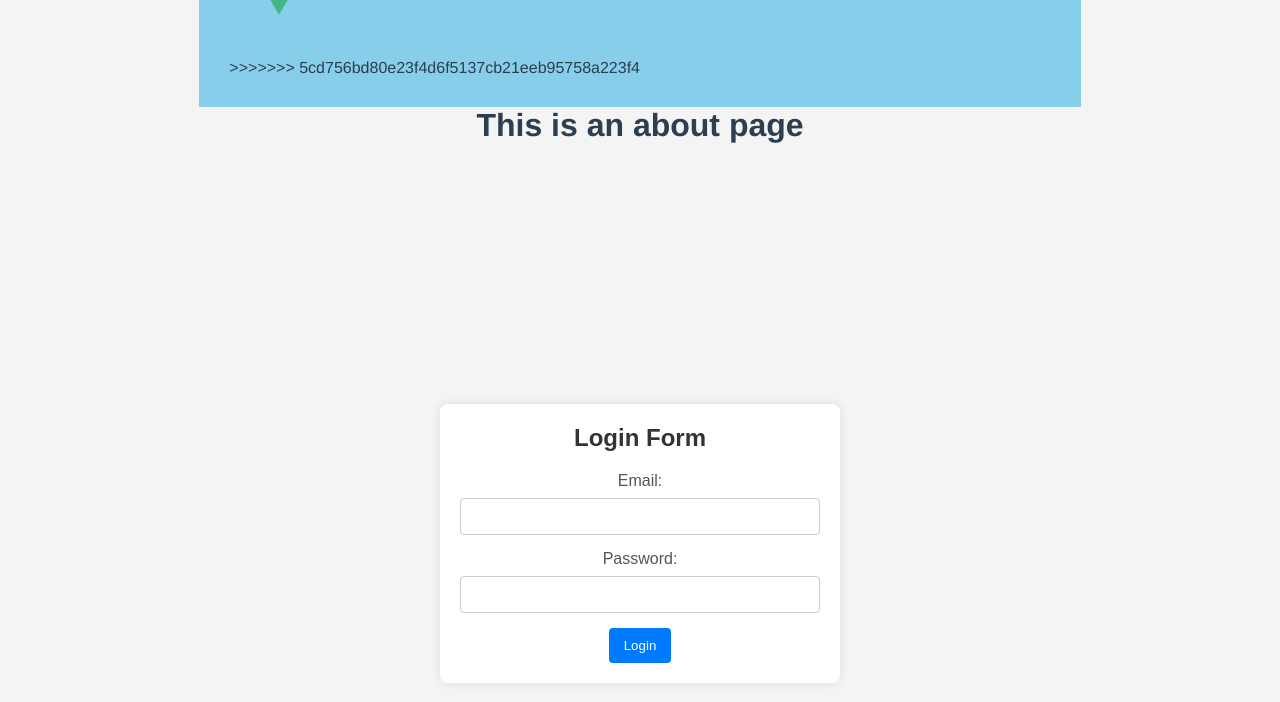
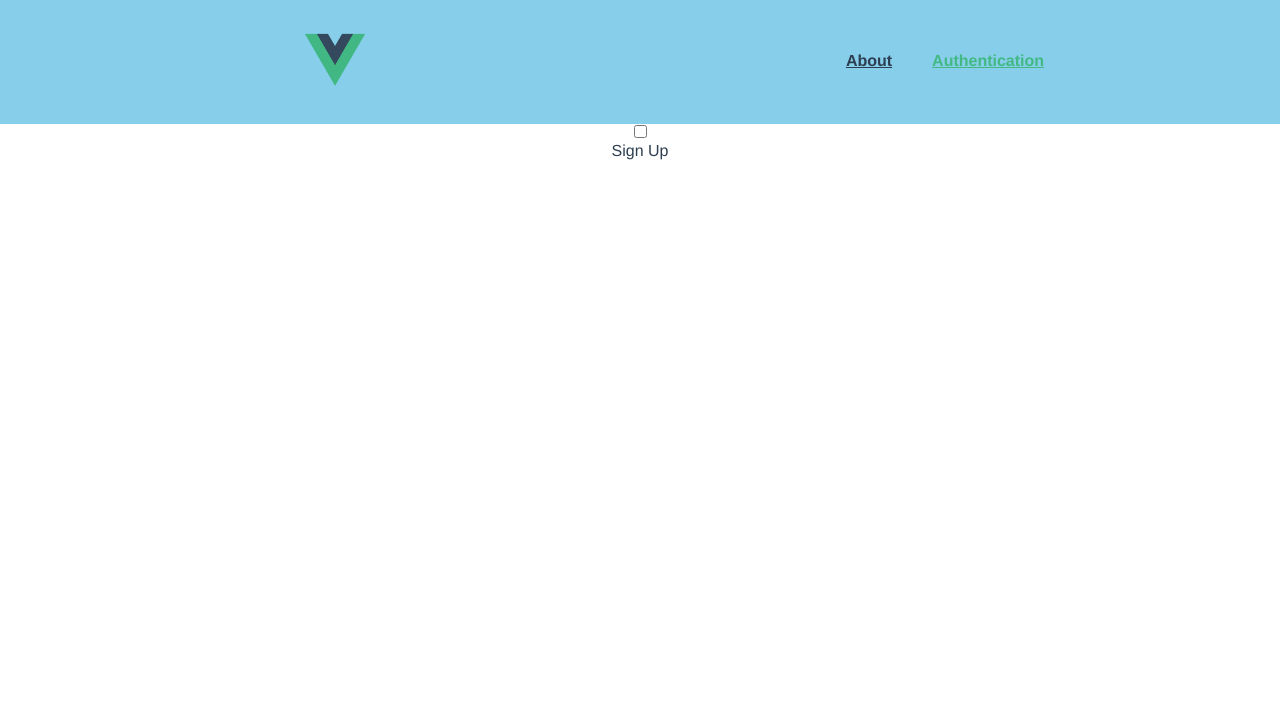
Before and after one commit to aurelggd/lastVue, a Vue app: page /auth in a window 1280 px wide. Shown: the top 702 px of the page. Built offline with nearby package versions, Linux system fonts and the light colour scheme.

Commit message:
Authentication page

```diff
--- a/src/App.vue
+++ b/src/App.vue
@@ -1,17 +1,13 @@
 <template>
   <nav>
-<<<<<<< HEAD
-    <router-link to="/">Home</router-link> |
-    <router-link to="/about">About</router-link>
-    <router-link to="/auth">Authentication</router-link>
-=======
     <div class="logo">
       <img alt="Vue logo" src="./assets/logo.png">
     </div>
     <div class="routes">
       <router-link to="/about">About</router-link>
+      <router-link to="/auth">Authentication</router-link>
+
     </div>
->>>>>>> 5cd756bd80e23f4d6f5137cb21eeb95758a223f4
   </nav>
   <router-view/>
 </template>
--- a/src/views/AuthView.vue
+++ b/src/views/AuthView.vue
@@ -1,75 +1,13 @@
 <template>
-    <div class="auth">
-      <h1>This is an about page</h1>
+  <div>
+    <div class="main">
+      <input type="checkbox" id="chk" aria-hidden="true">
 
-      <body>
-
-  <form>
-    <h2>Login Form</h2>
-    <label for="loginEmail">Email:</label>
-    <input type="email" id="loginEmail" required>
-
-    <label for="loginPassword">Password:</label>
-    <input type="password" id="loginPassword" required>
-
-    <button type="submit">Login</button>
-  </form>
-</body>
+      <div class="signup">
+        <form>
+          <label for="chk" aria-hidden="true">Sign Up</label>
+        </form>
+      </div>
     </div>
-  </template>
-
-<style>
-body {
-  font-family: Arial, sans-serif;
-  background-color: #f4f4f4;
-  margin: 0;
-  padding: 0;
-  display: flex;
-  justify-content: center;
-  align-items: center;
-  height: 100vh;
-}
-
-form {
-  background-color: #fff;
-  box-shadow: 0 0 10px rgba(0, 0, 0, 0.1);
-  border-radius: 8px;
-  padding: 20px;
-  max-width: 400px;
-  width: 100%;
-  text-align: center;
-}
-
-h2 {
-  color: #333;
-  margin-bottom: 20px;
-}
-
-label {
-  display: block;
-  margin-bottom: 8px;
-  color: #555;
-}
-
-input {
-  width: 100%;
-  padding: 10px;
-  margin-bottom: 15px;
-  box-sizing: border-box;
-  border: 1px solid #ccc;
-  border-radius: 4px;
-}
-
-button {
-  background-color: #007bff;
-  color: #fff;
-  padding: 10px 15px;
-  border: none;
-  border-radius: 4px;
-  cursor: pointer;
-}
-
-button:hover {
-  background-color: #0056b3;
-}
-</style>
+  </div>
+</template>
--- a/src/views/HomeView.vue
+++ b/src/views/HomeView.vue
@@ -17,10 +17,6 @@ export default {
 </script>
 
 <style>
-  .logo{
-    width: 100px;
-    height: 100px;
-  }
 
   .home{
     padding: 0;
```
